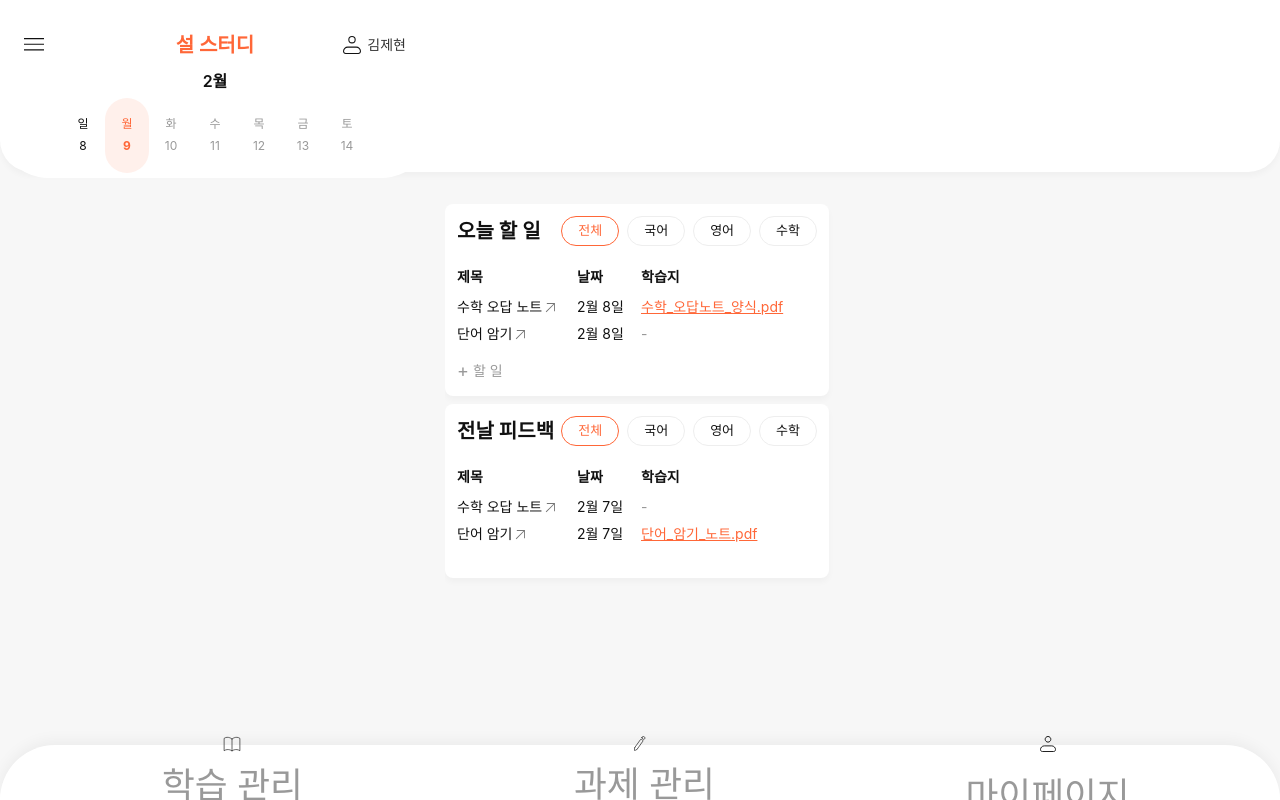
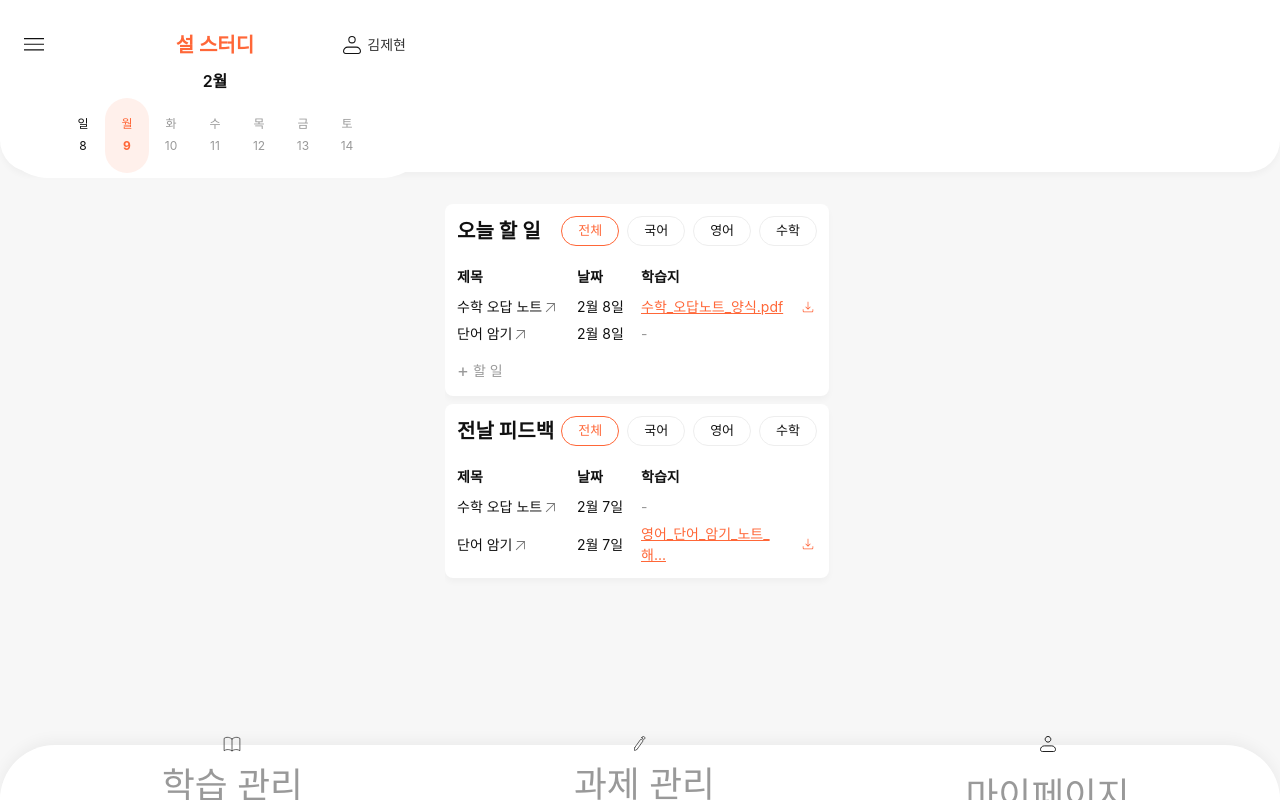
Before and after one commit to Recur-SM/Front-End, a React (Vite) app: page / in a window 1280 px wide. Built offline with nearby package versions, Linux system fonts and the light colour scheme; a web font is replaced by a local one.

Commit message:
feat: 다운로드 버튼 추가 및 파일명 글자수 제한

```diff
--- a/src-app/components/list.tsx
+++ b/src-app/components/list.tsx
@@ -1,5 +1,6 @@
 import { useState } from 'react';
 import ArrowIcon from "../assets/arrow.svg";
+import DownloadIcon from "../assets/download.svg"; // 다운로드 아이콘 추가
 
 interface ListItem {
   title: string;
@@ -18,6 +19,22 @@ const List = ({ title, type, items = [] }: ListProps) => {
   const [activeFilter, setActiveFilter] = useState("전체");
 
   const filters = ["전체", "국어", "영어", "수학"];
+
+  const handleDownload = (fileName: string) => {
+    const link = document.createElement('a');
+    link.href = `/files/${fileName}`;
+    link.download = fileName;
+    document.body.appendChild(link);
+    link.click();
+    document.body.removeChild(link);
+  };
+
+  const truncateFileName = (name: string) => {
+    if (name.length > 15) {
+      return name.substring(0, 13) + "...";
+    }
+    return name;
+  };
 
   return (
     <div className="w-full max-w-[430px] rounded-[24px]">
@@ -47,7 +64,7 @@ const List = ({ title, type, items = [] }: ListProps) => {
       {/* 본문 영역 */}
       <div className="min-h-[100px] flex flex-col gap-1">
 
-        {/* 타입 1: 할 일 목록 및 추가*/}
+        {/* 타입 1: 할 일 목록 */}
         {type === 1 && (
           <>
             {items.length > 0 && (
@@ -63,9 +80,22 @@ const List = ({ title, type, items = [] }: ListProps) => {
                     <img src={ArrowIcon} className="w-[17px] h-[17px] mt-[2px]" alt="arrow" />
                 </div>
                 <span className="text-[#111111]">{item.date}</span>
-                <span className={item.file ? "text-[#FF6738] underline" : "text-[#999999]"}>
-                  {item.file ? `${item.file}` : "-"}
-                </span>
+
+                {/* 학습지 영역 */}
+                <div className="flex items-center justify-between gap-2">
+                  <span className={item.file ? "text-[#FF6738] underline" : "text-[#999999]"}>
+                    {item.file ? truncateFileName(item.file) : "-"}
+                  </span>
+                  {item.file && (
+                    <img
+                      src={DownloadIcon}
+                      className="w-[18px] h-[18px] cursor-pointer hover:opacity-70 transition-opacity"
+                      alt="download"
+                      style={{ filter: "invert(54%) sepia(87%) saturate(2321%) hue-rotate(336deg) brightness(101%) contrast(101%)" }} // 주황색(#FF6738) 강제 적용
+                      onClick={() => handleDownload(item.file!)}
+                    />
+                  )}
+                </div>
               </div>
             ))}
 
@@ -85,21 +115,10 @@ const List = ({ title, type, items = [] }: ListProps) => {
                       </button>
                     ))}
                   </div>
-                  {/* 컨트롤 버튼 영역 수정 */}
                   <div className="flex items-center gap-2 font-light text-[18px] mr-1">
-                    <span
-                        onClick={() => setIsAdding(false)}
-                        className="cursor-pointer transition-colors text-[#999999] hover:text-[#FF6738] text-[14px]"
-                    >
-                        ✕
-                    </span>
+                    <span onClick={() => setIsAdding(false)} className="cursor-pointer transition-colors text-[#999999] hover:text-[#FF6738] text-[14px]">✕</span>
                     <span className="text-[#E5E5EC] text-[14px]">|</span>
-                    <span
-                        onClick={() => setIsAdding(false)}
-                        className="cursor-pointer transition-colors text-[#999999] hover:text-[#FF6738]"
-                    >
-                        ✓
-                    </span>
+                    <span onClick={() => setIsAdding(false)} className="cursor-pointer transition-colors text-[#999999] hover:text-[#FF6738]">✓</span>
                   </div>
                 </div>
               </div>
@@ -131,9 +150,20 @@ const List = ({ title, type, items = [] }: ListProps) => {
                         <img src={ArrowIcon} className="w-[17px] h-[17px] mt-[2px]" alt="arrow" />
                     </div>
                     <span className="text-[#111111]">{item.date}</span>
-                    <span className={item.file ? "text-[#FF6738] underline" : "text-[#999999]"}>
-                      {item.file ? `${item.file}` : "-"}
-                    </span>
+                    <div className="flex items-center justify-between gap-2">
+                      <span className={item.file ? "text-[#FF6738] underline" : "text-[#999999]"}>
+                        {item.file ? truncateFileName(item.file) : "-"}
+                      </span>
+                      {item.file && (
+                        <img
+                          src={DownloadIcon}
+                          className="w-[18px] h-[18px] cursor-pointer hover:opacity-70 transition-opacity"
+                          alt="download"
+                          style={{ filter: "invert(54%) sepia(87%) saturate(2321%) hue-rotate(336deg) brightness(101%) contrast(101%)" }} // 주황색(#FF6738) 강제 적용
+                          onClick={() => handleDownload(item.file!)}
+                        />
+                      )}
+                    </div>
                   </div>
                 ))}
               </>
--- a/src-app/pages/HomePage.tsx
+++ b/src-app/pages/HomePage.tsx
@@ -20,7 +20,7 @@ const HomePage = () => {
           type={2}
           items={[
             { title: "수학 오답 노트", date: "2월 7일" },
-            { title: "단어 암기", date: "2월 7일", file: "단어_암기_노트.pdf" }
+            { title: "단어 암기", date: "2월 7일", file: "영어_단어_암기_노트_해설.pdf" }
           ]}
         />
       </div>
```
Also changed, not shown: src-app/assets/download.svg (added).
